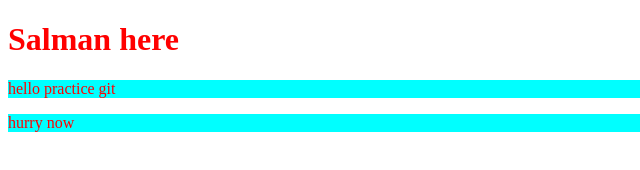
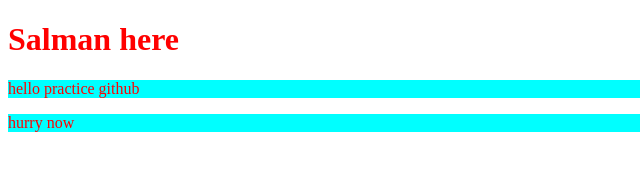
Before and after one commit to mdsalmanfarsee/localrepo, a plain HTML site: page hello.html in a window 1280 px wide. Shown: the full height of the page, 0-640 px from the left. Drawn offline with Linux system fonts and the light colour scheme.

Commit message:
Update hello.html

```diff
--- a/hello.html
+++ b/hello.html
@@ -10,7 +10,7 @@
 
 <body>
     <h1 style="color: red;">Salman here</h1>
-    <p>hello practice git</p>
+    <p>hello practice github</p>
     <p>hurry now</p>
 </body>
 
```
